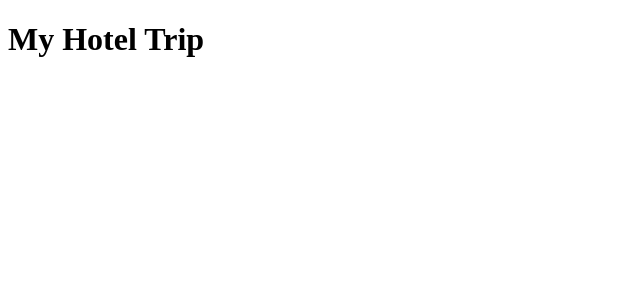
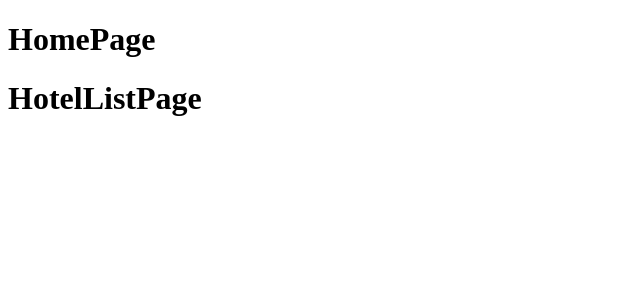
Before and after one commit to pa-rang/my-hotel-trip, a React (Create React App) app: page / in a window 1280 px wide. Shown: the top 300 px of the page, without its empty margins (0-640 px from the left). Built offline with nearby package versions, Linux system fonts and the light colour scheme.

Commit message:
build(pages): Add HomePage, HotelListPage components

```diff
--- a/public/index.html
+++ b/public/index.html
@@ -24,7 +24,7 @@
       work correctly both with client-side routing and a non-root public URL.
       Learn how to configure a non-root public URL by running `npm run build`.
     -->
-    <title>React App</title>
+    <title>My Hotel Trip</title>
   </head>
   <body>
     <noscript>You need to enable JavaScript to run this app.</noscript>
--- a/src/App.js
+++ b/src/App.js
@@ -1,10 +1,14 @@
 import React from 'react';
 
-function App() {
+import HomePage from './pages/HomePage';
+import HotelListPage from './pages/HotelListPage';
+
+const App = () => {
   return (
-    <div className="App">
-      <h1>My Hotel Trip</h1>
-    </div>
+    <>
+      <HomePage />
+      <HotelListPage />
+    </>
   );
 }
 
--- /dev/null
+++ b/src/pages/HomePage/HomePage.js
@@ -0,0 +1,11 @@
+import React from 'react';
+
+const HomePage = () => {
+  return (
+    <div>
+      <h1>HomePage</h1>
+    </div>
+  );
+};
+
+export default HomePage;
--- /dev/null
+++ b/src/pages/HomePage/index.js
@@ -0,0 +1 @@
+export { default } from './HomePage';
--- /dev/null
+++ b/src/pages/HotelListPage/HotelListPage.js
@@ -0,0 +1,11 @@
+import React from 'react';
+
+const HotelListPage = () => {
+  return (
+    <div>
+      <h1>HotelListPage</h1>
+    </div>
+  );
+};
+
+export default HotelListPage;
--- /dev/null
+++ b/src/pages/HotelListPage/index.js
@@ -0,0 +1 @@
+export { default } from './HotelListPage';
```
